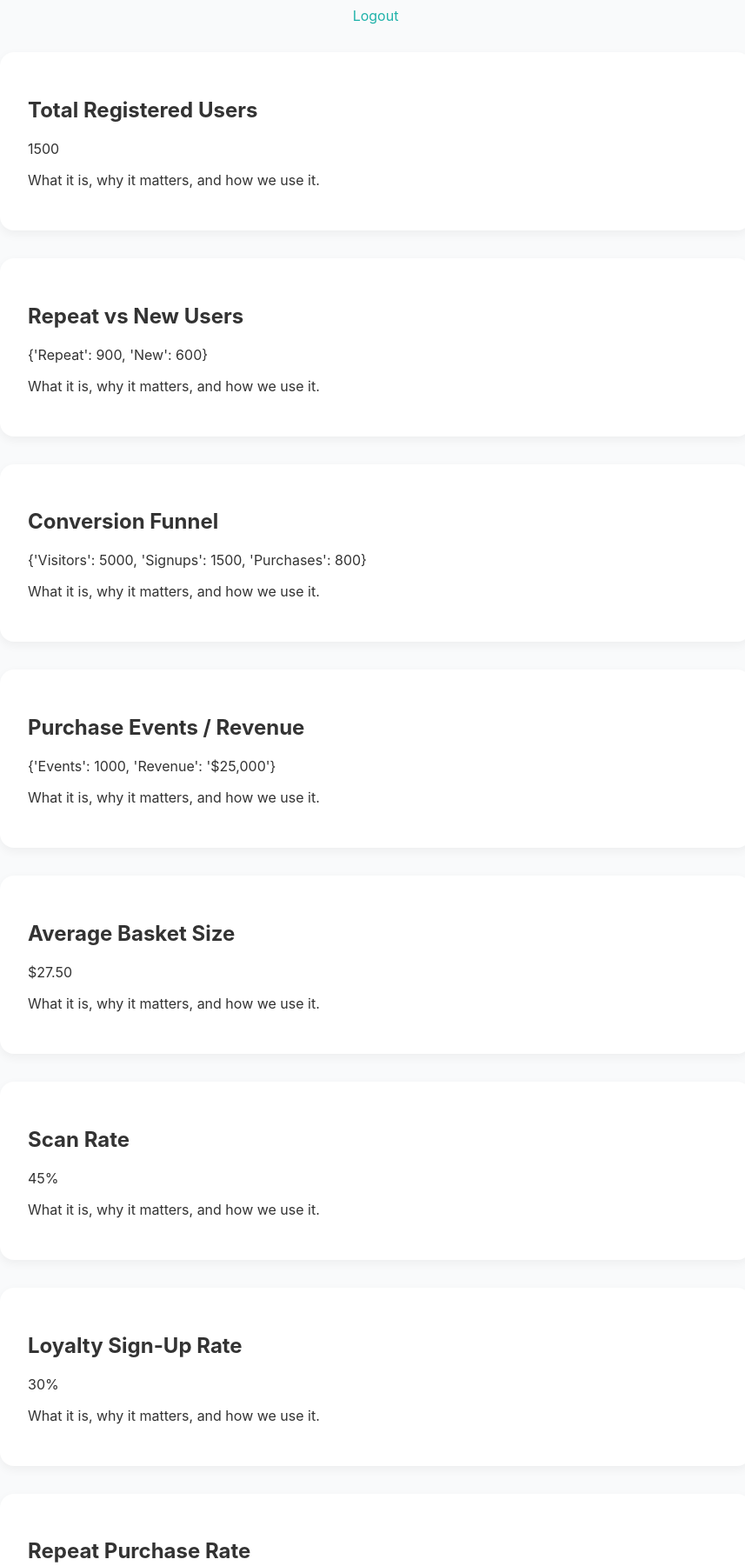
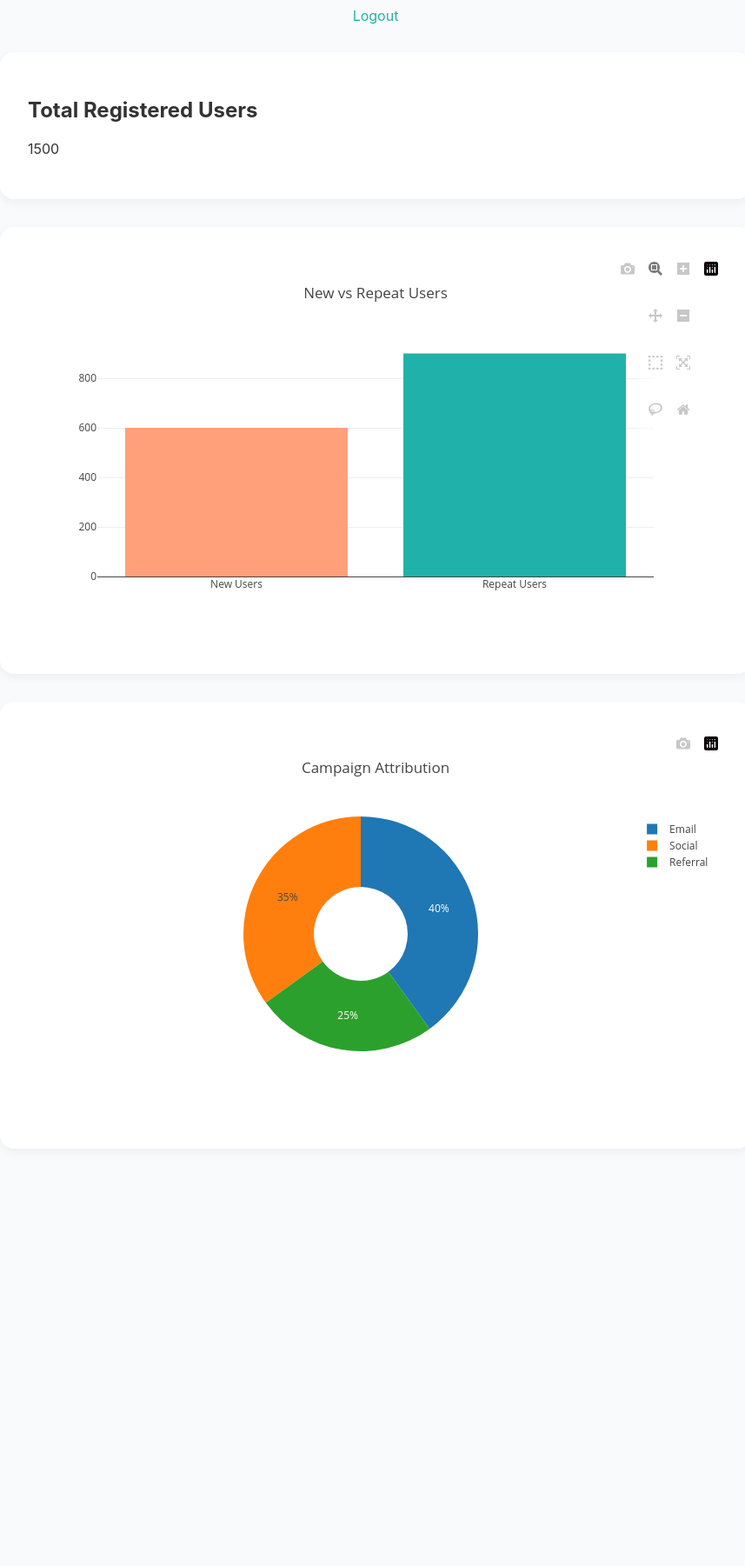
Before and after one commit to laneycs/loyalty-dashboard, a Flask app: page /dashboard in a window 1280 px wide. Shown: the part 138-1939 px from the top of the page at 87% size, without its empty margins (208-1065 px from the left). After the commit the page ends 1347 px from the top, so only its background shows below. Run offline with Flask 3, Linux system fonts and the light colour scheme; the visitor is signed in with stand-in values (Sample User, id 1); some libraries are stand-ins or nearby versions.

Commit message:
🌈 Dashboard glow-up: interactive charts + sleek Sprouts vibes

```diff
--- a/templates/dashboard.html
+++ b/templates/dashboard.html
@@ -5,18 +5,39 @@
     <title>Sprouts Loyalty Dashboard</title>
     <link rel="stylesheet" href="/style.css">
     <link rel="icon" href="/favicon.ico">
+    <script src="https://cdn.plot.ly/plotly-latest.min.js"></script>
 </head>
 <body>
     <h1>Welcome to Sprouts Loyalty Dashboard</h1>
     <a href="/logout">Logout</a>
-    <div class="metrics">
-    {% for key, value in metrics.items() %}
-        <div class="card">
-            <h2>{{ key }}</h2>
-            <p>{{ value }}</p>
-            <p class="narrative">What it is, why it matters, and how we use it.</p>
-        </div>
-    {% endfor %}
+
+    <div class="card">
+        <h2>Total Registered Users</h2>
+        <p>{{ metrics['Total Registered Users'] }}</p>
     </div>
+
+    <div class="card" id="chart1"></div>
+    <div class="card" id="chart2"></div>
+
+    <script>
+        Plotly.newPlot('chart1', [{
+            x: ['New Users', 'Repeat Users'],
+            y: [{{ metrics['Repeat vs New Users']['New'] }}, {{ metrics['Repeat vs New Users']['Repeat'] }}],
+            type: 'bar',
+            marker: { color: ['#FFA07A', '#20B2AA'] }
+        }], {
+            title: 'New vs Repeat Users'
+        });
+
+        Plotly.newPlot('chart2', [{
+            values: [40, 35, 25],
+            labels: ['Email', 'Social', 'Referral'],
+            type: 'pie',
+            hole: .4
+        }], {
+            title: 'Campaign Attribution',
+            showlegend: true
+        });
+    </script>
 </body>
 </html>
--- a/templates/login.html
+++ b/templates/login.html
@@ -1,3 +1,4 @@
+
 <!doctype html>
 <html>
 <head>
@@ -5,7 +6,7 @@
     <link rel="stylesheet" href="/style.css">
 </head>
 <body>
-    <form method="post">
+    <form method="post" class="login-form">
         <h2>Enter Passcode</h2>
         <input type="password" name="passcode" required>
         <button type="submit">Login</button>
```
